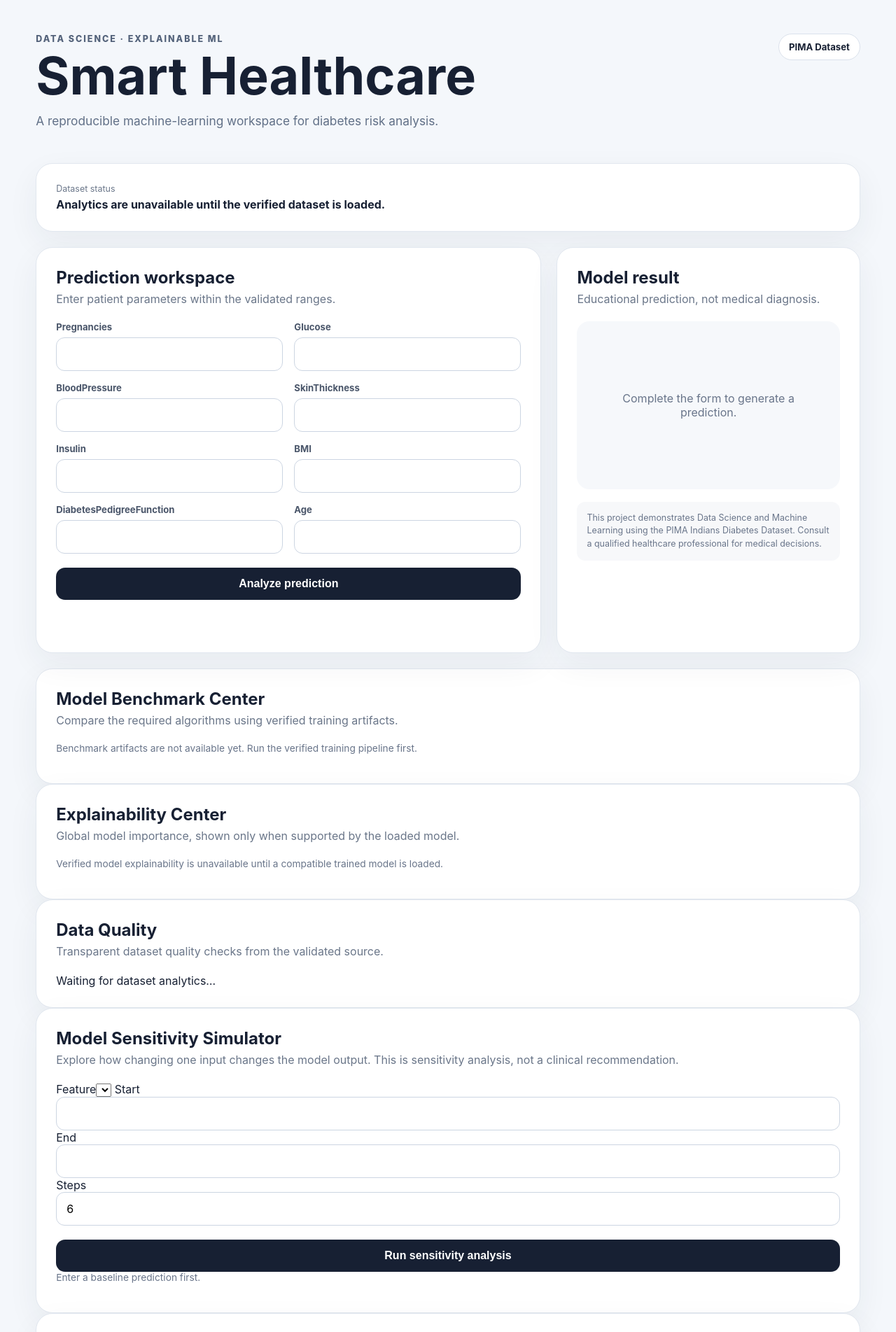
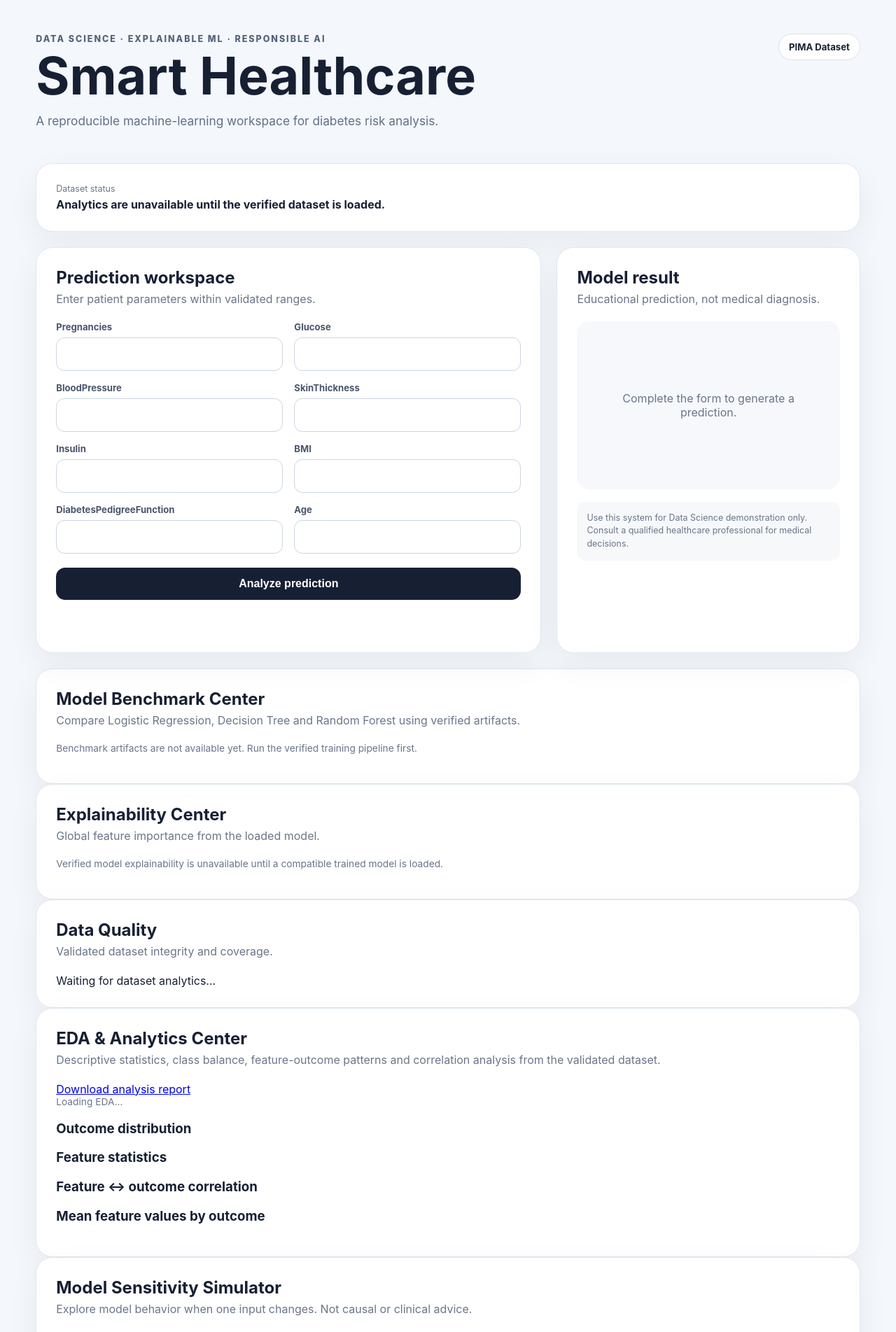
Before and after one commit to codebyrehan/smart-healthcare-disease-prediction-system, a Flask app: page / in a window 1280 px wide. Shown: the top 1903 px of the page at 70% size. Run offline with Flask 3, Linux system fonts and the light colour scheme; data that the repository does not hold is empty; parts of the project's set-up code (start-up, migrations or seed data) failed here and were passed over.

Commit message:
Add EDA analytics center and report controls

```diff
--- a/templates/index.html
+++ b/templates/index.html
@@ -1,75 +1,25 @@
 <!doctype html>
 <html lang="en">
 <head>
-  <meta charset="utf-8">
-  <meta name="viewport" content="width=device-width, initial-scale=1">
-  <meta name="description" content="Smart Healthcare Data Science diabetes prediction platform">
+  <meta charset="utf-8"><meta name="viewport" content="width=device-width, initial-scale=1">
+  <meta name="description" content="Smart Healthcare Data Science diabetes prediction and analytics platform">
   <title>Smart Healthcare | Disease Prediction</title>
   <link rel="stylesheet" href="/static/style.css">
 </head>
 <body>
-  <main class="shell">
-    <header class="hero">
-      <div><p class="eyebrow">DATA SCIENCE · EXPLAINABLE ML</p><h1>Smart Healthcare</h1><p class="subtitle">A reproducible machine-learning workspace for diabetes risk analysis.</p></div>
-      <span class="badge">PIMA Dataset</span>
-    </header>
-
-    <section class="stats card">
-      <div><span>Dataset status</span><strong id="dashboard-status">Loading validated dataset…</strong></div>
-      <div id="target-stats" class="target-stats"></div>
-    </section>
-
-    <section class="grid">
-      <form id="prediction-form" class="card">
-        <div class="card-heading"><h2>Prediction workspace</h2><p>Enter patient parameters within the validated ranges.</p></div>
-        <div id="fields" class="form-grid"></div>
-        <button type="submit" id="predict-button">Analyze prediction</button>
-        <p id="form-error" class="error" role="alert"></p>
-      </form>
-      <section class="card result-card" aria-live="polite">
-        <div class="card-heading"><h2>Model result</h2><p>Educational prediction, not medical diagnosis.</p></div>
-        <div id="result" class="result empty">Complete the form to generate a prediction.</div>
-        <div class="notice">This project demonstrates Data Science and Machine Learning using the PIMA Indians Diabetes Dataset. Consult a qualified healthcare professional for medical decisions.</div>
-      </section>
-    </section>
-
-    <section class="card benchmark-card">
-      <div class="card-heading"><h2>Model Benchmark Center</h2><p>Compare the required algorithms using verified training artifacts.</p></div>
-      <div id="benchmark-status" class="muted">Loading benchmark…</div>
-      <div id="benchmark-table" class="benchmark-table" role="region" aria-label="Model benchmark"></div>
-    </section>
-
-    <section class="advanced-grid">
-      <section class="card">
-        <div class="card-heading"><h2>Explainability Center</h2><p>Global model importance, shown only when supported by the loaded model.</p></div>
-        <div id="explainability-status" class="muted">Loading verified explainability…</div>
-        <div id="importance-list" class="importance-list" aria-live="polite"></div>
-      </section>
-      <section class="card">
-        <div class="card-heading"><h2>Data Quality</h2><p>Transparent dataset quality checks from the validated source.</p></div>
-        <div id="quality-details" class="quality-details"><span>Waiting for dataset analytics…</span></div>
-      </section>
-    </section>
-
-    <section class="card sensitivity-card">
-      <div class="card-heading"><h2>Model Sensitivity Simulator</h2><p>Explore how changing one input changes the model output. This is sensitivity analysis, not a clinical recommendation.</p></div>
-      <div class="sensitivity-controls">
-        <label for="sensitivity-feature">Feature<select id="sensitivity-feature"></select></label>
-        <label for="sensitivity-start">Start<input id="sensitivity-start" type="number" step="any"></label>
-        <label for="sensitivity-end">End<input id="sensitivity-end" type="number" step="any"></label>
-        <label for="sensitivity-steps">Steps<input id="sensitivity-steps" type="number" min="2" max="25" value="6"></label>
-        <button type="button" id="run-sensitivity">Run sensitivity analysis</button>
-      </div>
-      <div id="sensitivity-status" class="muted" aria-live="polite">Enter a baseline prediction first.</div>
-      <div id="sensitivity-results" class="sensitivity-results"></div>
-    </section>
-
-    <section class="card experiment-card">
-      <div class="card-heading"><h2>Experiment Lab</h2><p>Reproducible records from the in-scope Logistic Regression, Decision Tree, and Random Forest experiments.</p></div>
-      <div id="experiment-status" class="muted">Loading experiment history…</div>
-      <div id="experiment-table" class="experiment-table" role="region" aria-label="Experiment history"></div>
-    </section>
-  </main>
-  <script src="/static/app.js"></script><script src="/static/dashboard.js"></script>
-</body>
-</html>
+<main class="shell">
+<header class="hero"><div><p class="eyebrow">DATA SCIENCE · EXPLAINABLE ML · RESPONSIBLE AI</p><h1>Smart Healthcare</h1><p class="subtitle">A reproducible machine-learning workspace for diabetes risk analysis.</p></div><span class="badge">PIMA Dataset</span></header>
+<section class="stats card"><div><span>Dataset status</span><strong id="dashboard-status">Loading validated dataset…</strong></div><div id="target-stats" class="target-stats"></div></section>
+<section class="grid">
+<form id="prediction-form" class="card"><div class="card-heading"><h2>Prediction workspace</h2><p>Enter patient parameters within validated ranges.</p></div><div id="fields" class="form-grid"></div><button type="submit" id="predict-button">Analyze prediction</button><p id="form-error" class="error" role="alert"></p></form>
+<section class="card result-card" aria-live="polite"><div class="card-heading"><h2>Model result</h2><p>Educational prediction, not medical diagnosis.</p></div><div id="result" class="result empty">Complete the form to generate a prediction.</div><div class="notice">Use this system for Data Science demonstration only. Consult a qualified healthcare professional for medical decisions.</div></section>
+</section>
+<section class="card benchmark-card"><div class="card-heading"><h2>Model Benchmark Center</h2><p>Compare Logistic Regression, Decision Tree and Random Forest using verified artifacts.</p></div><div id="benchmark-status" class="muted">Loading benchmark…</div><div id="benchmark-table" class="benchmark-table"></div></section>
+<section class="advanced-grid"><section class="card"><div class="card-heading"><h2>Explainability Center</h2><p>Global feature importance from the loaded model.</p></div><div id="explainability-status" class="muted">Loading verified explainability…</div><div id="importance-list" class="importance-list"></div></section><section class="card"><div class="card-heading"><h2>Data Quality</h2><p>Validated dataset integrity and coverage.</p></div><div id="quality-details" class="quality-details"><span>Waiting for dataset analytics…</span></div></section></section>
+<section class="card analytics-card"><div class="card-heading"><div><h2>EDA & Analytics Center</h2><p>Descriptive statistics, class balance, feature-outcome patterns and correlation analysis from the validated dataset.</p></div><a class="button-link" href="/api/report">Download analysis report</a></div><div id="eda-status" class="muted">Loading EDA…</div><div class="eda-grid"><div><h3>Outcome distribution</h3><div id="eda-outcomes" class="mini-table"></div></div><div><h3>Feature statistics</h3><div id="eda-statistics" class="mini-table"></div></div><div><h3>Feature ↔ outcome correlation</h3><div id="eda-correlation" class="mini-table"></div></div><div><h3>Mean feature values by outcome</h3><div id="eda-grouped" class="mini-table"></div></div></div></section>
+<section class="card sensitivity-card"><div class="card-heading"><h2>Model Sensitivity Simulator</h2><p>Explore model behavior when one input changes. Not causal or clinical advice.</p></div><div class="sensitivity-controls"><label for="sensitivity-feature">Feature<select id="sensitivity-feature"></select></label><label for="sensitivity-start">Start<input id="sensitivity-start" type="number" step="any"></label><label for="sensitivity-end">End<input id="sensitivity-end" type="number" step="any"></label><label for="sensitivity-steps">Steps<input id="sensitivity-steps" type="number" min="2" max="25" value="6"></label><button type="button" id="run-sensitivity">Run sensitivity analysis</button></div><div id="sensitivity-status" class="muted">Enter a baseline prediction first.</div><div id="sensitivity-results" class="sensitivity-results"></div></section>
+<section class="card experiment-card"><div class="card-heading"><h2>Experiment Lab</h2><p>Reproducible records for the in-scope ML experiments.</p></div><div id="experiment-status" class="muted">Loading experiment history…</div><div id="experiment-table" class="experiment-table"></div></section>
+<section class="card responsible"><div class="card-heading"><h2>Responsible AI & Limitations</h2><p>Transparent interpretation of this educational healthcare ML system.</p></div><ul><li>The PIMA dataset is historical and limited to the population represented by its source; generalization to other populations is not guaranteed.</li><li>A model probability is not a diagnosis, prognosis, treatment recommendation, or causal estimate.</li><li>Feature importance describes model behavior and must not be interpreted as medical causation.</li><li>Results depend on data quality, preprocessing, model version and evaluation design.</li></ul></section>
+<footer class="footer">Smart Healthcare · Data Science project · Mohd Rehan · 25SCS1003003208</footer>
+</main><script src="/static/app.js"></script><script src="/static/dashboard.js"></script>
+</body></html>
```
